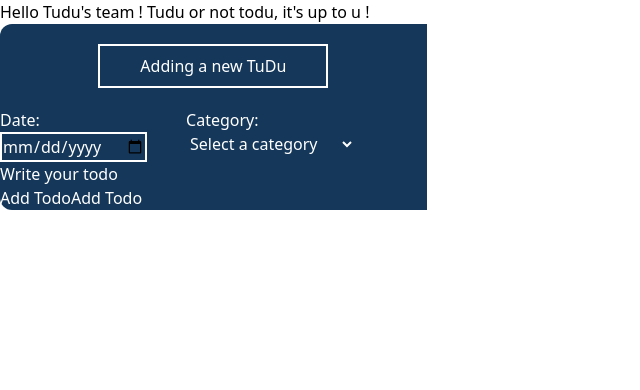
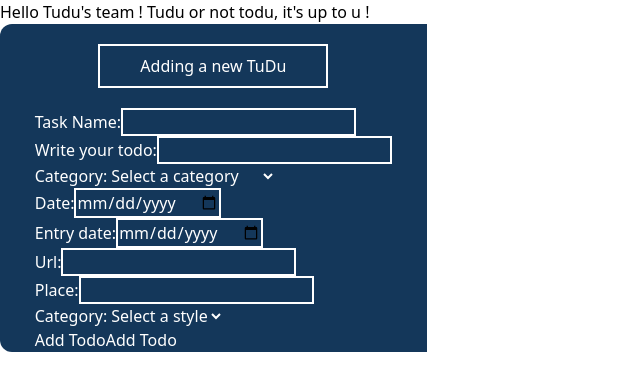
Before and after one commit to NadegeHbg/tudu-frontend, a React (Create React App) app: page /dashboard in a window 1280 px wide. Shown: the top 390 px of the page, without its empty margins (0-640 px from the left). Built offline with nearby package versions, Linux system fonts and the light colour scheme.

Commit message:
tudu form

```diff
--- a/src/Components/forms/TodoItemForm.jsx
+++ b/src/Components/forms/TodoItemForm.jsx
@@ -10,44 +10,31 @@ export default function TodoItemForm() {
 
   const onSubmit = async (data = {}) => {
     console.log(data, "data");
-    handleAdd(data)
+    // handleAdd(data);
   };
 
   return (
     <div className="flex flex-col items-center bg-secondary text-white w-1/3 h-full rounded-l-large">
-      <div className="border-2 border-white m-5 py-2 px-10 text-center">Adding a new TuDu</div>
+      <div className="border-2 border-white m-5 py-2 px-10 text-center">
+        Adding a new TuDu
+      </div>
       <form onSubmit={handleSubmit(onSubmit)} className="flex flex-col">
-        <div className="flex justify-around">
-        <label htmlFor="todoDate">
-          Date:
+        <label htmlFor="taskname">
+          Task Name:
           <input
-            type="date"
-            name="todoDate"
+            type="text"
+            name="taskname"
             className="bg-secondary text-white border-2 border-white"
-            {...register("todoDate", { required: true })}
+            {...register("taskname", { required: true })}
           />
         </label>
-        <label htmlFor="todoCategory">
-          Category:
-          <select
-            className="bg-secondary text-white border-white border-solid border-1"
-            name="todoCategory"
-            {...register("todoCategory", { required: true })}
-          >
-            <option>Select a category</option>
-            <option>Add a new category</option>
-            <option>Personal</option>
-            <option>Business</option>
-          </select>
-        </label>
-        </div>
-        <label htmlFor="todoItem">
-          Write your todo
+        <label htmlFor="description">
+          Write your todo:
           <input
             type="text"
-            name="todoItem"
-            className="bg-secondary text-white border-white border-solid border-1"
-            {...register("todoItem", {
+            name="description"
+            className="bg-secondary text-white border-2 border-white"
+            {...register("descriprion", {
               required: true,
               minLength: {
                 value: 2,
@@ -60,11 +47,78 @@ export default function TodoItemForm() {
           <p style={{ color: "red" }}>{errors.todoItem.message}</p>
         )}
 
+        <label htmlFor="category">
+          Category:
+          <select
+            className="bg-secondary text-white border-white border-solid border-1"
+            name="category"
+            {...register("category", { required: true })}
+          >
+            <option>Select a category</option>
+            <option>Add a new category</option>
+            <option>Personal</option>
+            <option>Business</option>
+          </select>
+        </label>
+        <label htmlFor="duedate">
+          Date:
+          <input
+            type="date"
+            name="duedate"
+            className="bg-secondary text-white border-2 border-white"
+            {...register("duedate", { required: true })}
+          />
+        </label>
+
+        <label htmlFor="entrydate">
+          Entry date:
+          <input
+            type="date"
+            name="entrydate"
+            className="bg-secondary text-white border-2 border-white"
+            {...register("entrydate", { required: true })}
+          />
+        </label>
+
+        <label htmlFor="url">
+          Url:
+          <input
+            type="text"
+            name="url"
+            className="bg-secondary text-white border-2 border-white"
+            {...register("url", { required: true })}
+          />
+        </label>
+
+        <label htmlFor="place">
+          Place:
+          <input
+            type="text"
+            name="place"
+            className="bg-secondary text-white border-2 border-white"
+            {...register("place", { required: true })}
+          />
+        </label>
+
+        <label htmlFor="style">
+          Category:
+          <select
+            className="bg-secondary text-white border-white border-solid border-1"
+            name="style"
+            {...register("style", { required: true })}
+          >
+            <option>Select a style</option>
+            <option>Dark</option>
+            <option>Light</option>
+          </select>
+        </label>
+
         <label htmlFor="addTodo">
           {" "}
           Add Todo
           <input type="Submit" name="addTodo" defaultValue="Add Todo" />
         </label>
+
       </form>
     </div>
   );
```
Also changed, not shown: 1 other file (tests, documents, lock files or other folders).
